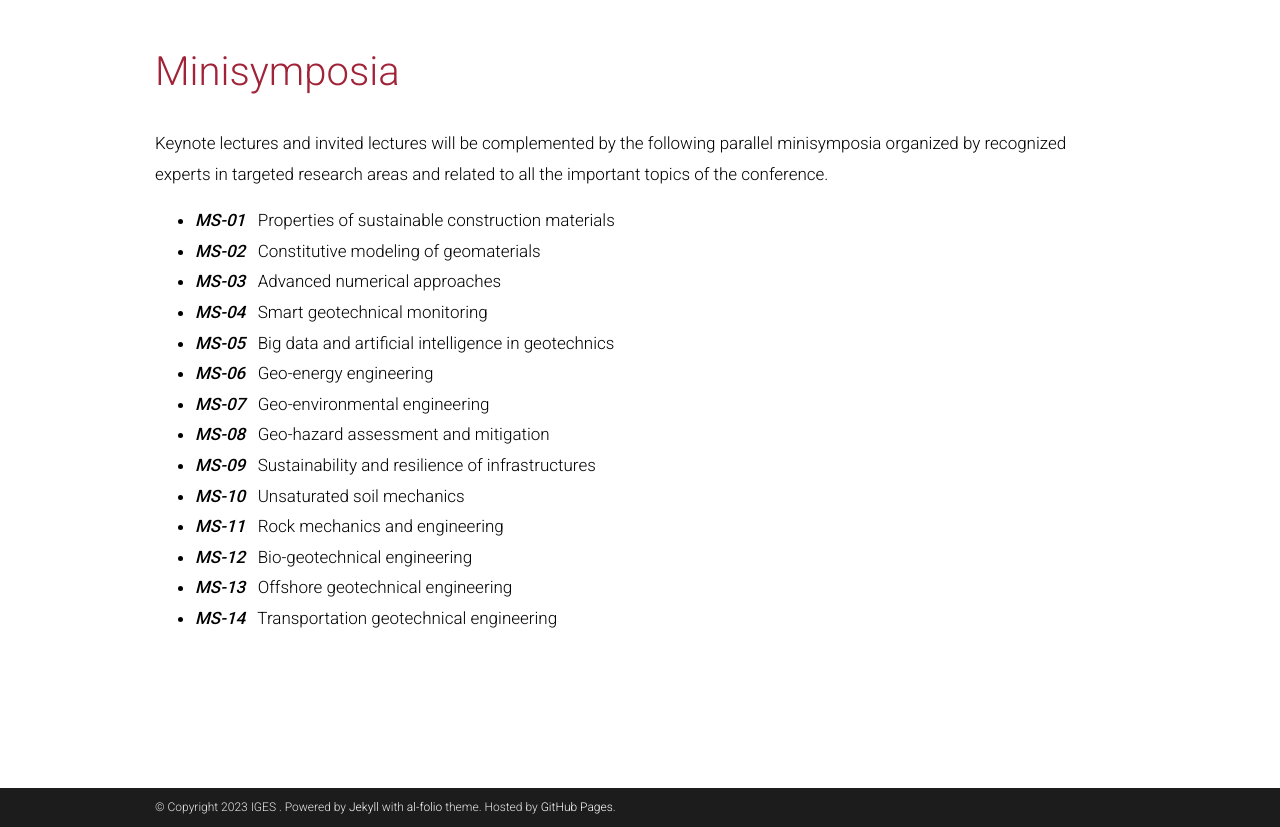
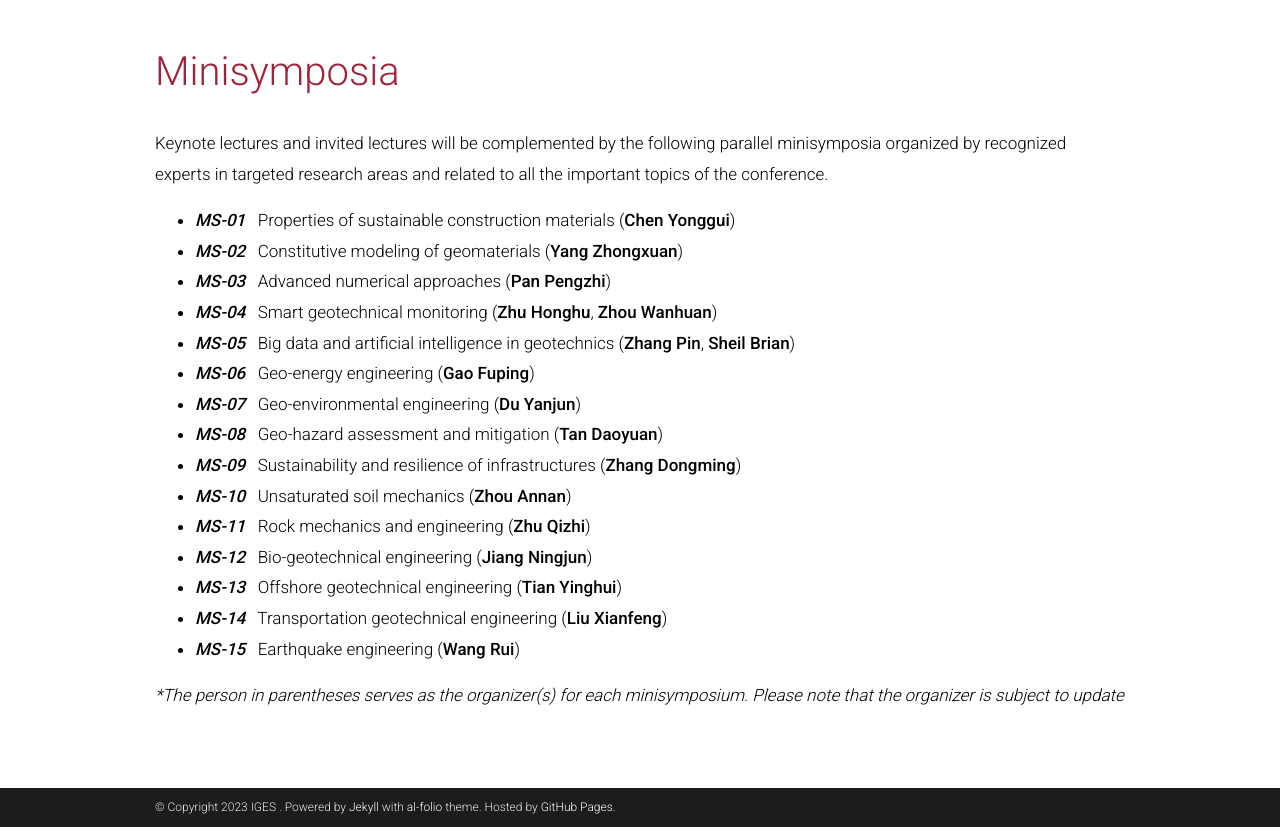
Before and after one commit to iges2023/iges2023.github.io, a Jekyll site: the page built from _pages/minisymposia.md, in a window 1280 px wide and 1223 px high. Shown: the part 396-1223 px from the top of the window. Built offline with Jekyll 4.4.1, drawn with Linux system fonts in a browser that asks for light colours; comment, search, counter and statistics services are not loaded; a style sheet for code colours, icons or effects is not loaded.

Commit message:
update minisymposium

```diff
--- a/_pages/minisymposia.md
+++ b/_pages/minisymposia.md
@@ -9,17 +9,20 @@ nav_order: 3
 
 Keynote lectures and invited lectures will be complemented by the following parallel minisymposia organized by recognized experts in targeted research areas and related to all the important topics of the conference.
 
-* ***MS-01*** &nbsp;  Properties of sustainable construction materials
-* ***MS-02*** &nbsp;  Constitutive modeling of geomaterials
-* ***MS-03*** &nbsp;  Advanced numerical approaches
-* ***MS-04*** &nbsp;  Smart geotechnical monitoring
-* ***MS-05*** &nbsp;  Big data and artificial intelligence in geotechnics
-* ***MS-06*** &nbsp;  Geo-energy engineering
-* ***MS-07*** &nbsp;  Geo-environmental engineering
-* ***MS-08*** &nbsp;  Geo-hazard assessment and mitigation
-* ***MS-09*** &nbsp;  Sustainability and resilience of infrastructures
-* ***MS-10*** &nbsp;  Unsaturated soil mechanics
-* ***MS-11*** &nbsp;  Rock mechanics and engineering
-* ***MS-12*** &nbsp;  Bio-geotechnical engineering
-* ***MS-13*** &nbsp;  Offshore geotechnical engineering
-* ***MS-14*** &nbsp;  Transportation geotechnical engineering
+* ***MS-01*** &nbsp;  Properties of sustainable construction materials (**Chen Yonggui**)
+* ***MS-02*** &nbsp;  Constitutive modeling of geomaterials (**Yang Zhongxuan**)
+* ***MS-03*** &nbsp;  Advanced numerical approaches (**Pan Pengzhi**)
+* ***MS-04*** &nbsp;  Smart geotechnical monitoring (**Zhu Honghu**, **Zhou Wanhuan**)
+* ***MS-05*** &nbsp;  Big data and artificial intelligence in geotechnics (**Zhang Pin**, **Sheil Brian**)
+* ***MS-06*** &nbsp;  Geo-energy engineering (**Gao Fuping**)
+* ***MS-07*** &nbsp;  Geo-environmental engineering (**Du Yanjun**)
+* ***MS-08*** &nbsp;  Geo-hazard assessment and mitigation (**Tan Daoyuan**)
+* ***MS-09*** &nbsp;  Sustainability and resilience of infrastructures (**Zhang Dongming**)
+* ***MS-10*** &nbsp;  Unsaturated soil mechanics (**Zhou Annan**)
+* ***MS-11*** &nbsp;  Rock mechanics and engineering (**Zhu Qizhi**)
+* ***MS-12*** &nbsp;  Bio-geotechnical engineering (**Jiang Ningjun**)
+* ***MS-13*** &nbsp;  Offshore geotechnical engineering (**Tian Yinghui**)
+* ***MS-14*** &nbsp;  Transportation geotechnical engineering (**Liu Xianfeng**)
+* ***MS-15*** &nbsp;  Earthquake engineering (**Wang Rui**)
+
+_*The person in parentheses serves as the organizer(s) for each minisymposium. Please note that the organizer is subject to update_
```
Also changed, not shown: _pages/home.md (+2 -2 lines), _pages/registration.md (+2 -2 lines), _pages/speakers.md (+2 -0 lines).
